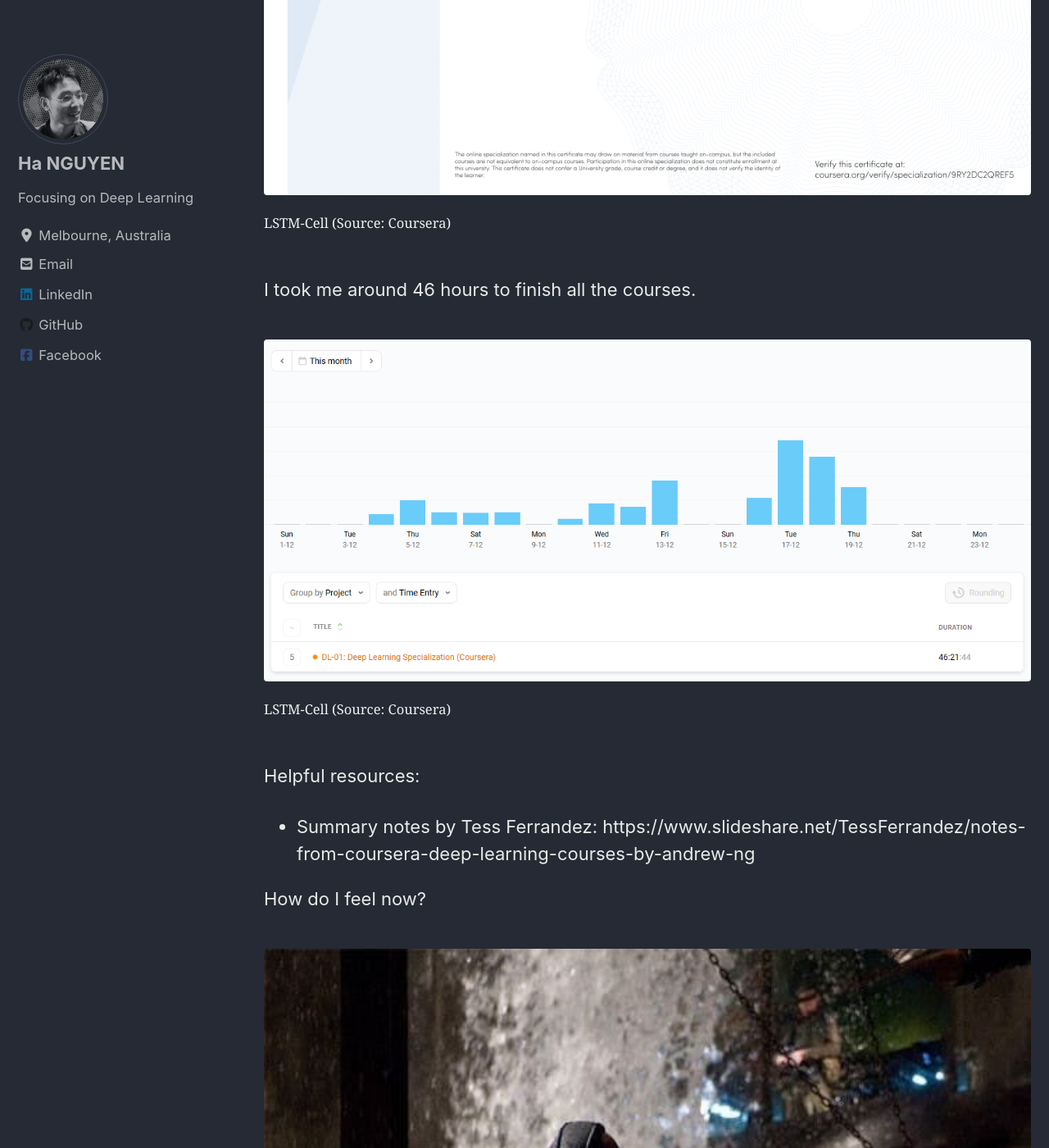
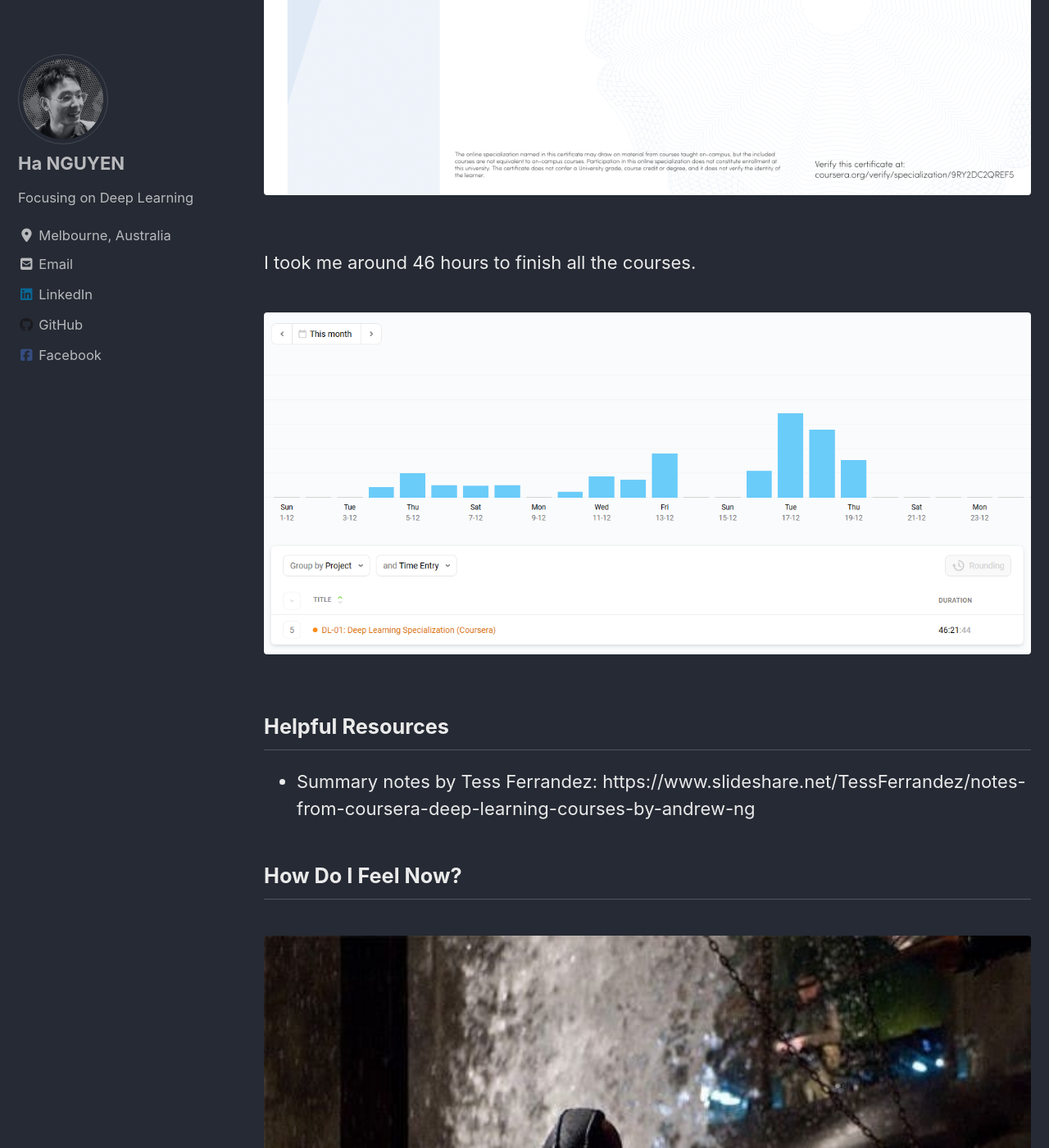
Before and after one commit to datasciblog/datasciblog.github.io, a Jekyll site: the page built from _posts/2019-12-19-DL-finishing-deep-learning-specialisation.md, in a window 1280 px wide and 1400 px high, scrolled down 763 px. Shown: the whole window at 82% size. Built offline with Jekyll 4.4.1, drawn with Linux system fonts in a browser that asks for light colours; cached includes are drawn as plain includes; nearby versions of some CDN libraries; some of the changed text lies outside the part shown.

Commit message:
Update 2019-12-19-DL-finishing-deep-learning-specialisation.md

```diff
--- a/_posts/2019-12-19-DL-finishing-deep-learning-specialisation.md
+++ b/_posts/2019-12-19-DL-finishing-deep-learning-specialisation.md
@@ -19,25 +19,25 @@ Finally, I have finished the [Deep Learning Specialisation](https://www.coursera
 
 <figure>
 	<img src="https://github.com/datasciblog/datasciblog.github.io/blob/master/_posts/images/2019-12-19-DL-xx-finishing-deep-learning-specialisation/cert.png?raw=true">
-	<figcaption>LSTM-Cell (Source: Coursera)</figcaption>
+	<figcaption></figcaption>
 </figure>
 
 I took me around 46 hours to finish all the courses.
 
 <figure>
 	<img src="https://github.com/datasciblog/datasciblog.github.io/blob/master/_posts/images/2019-12-19-DL-xx-finishing-deep-learning-specialisation/time.png?raw=true">
-	<figcaption>LSTM-Cell (Source: Coursera)</figcaption>
+	<figcaption></figcaption>
 </figure>
 
-Helpful resources:
+## Helpful Resources
 
 - Summary notes by Tess Ferrandez: https://www.slideshare.net/TessFerrandez/notes-from-coursera-deep-learning-courses-by-andrew-ng
 
-How do I feel now?
+## How Do I Feel Now?
 
 <figure>
 	<img src="https://github.com/datasciblog/datasciblog.github.io/blob/master/_posts/images/2019-12-19-DL-xx-finishing-deep-learning-specialisation/meme.jpg?raw=true">
-	<figcaption>LSTM-Cell (Source: Coursera)</figcaption>
+	<figcaption></figcaption>
 </figure>
 
-What next?
+## What Next?
```
